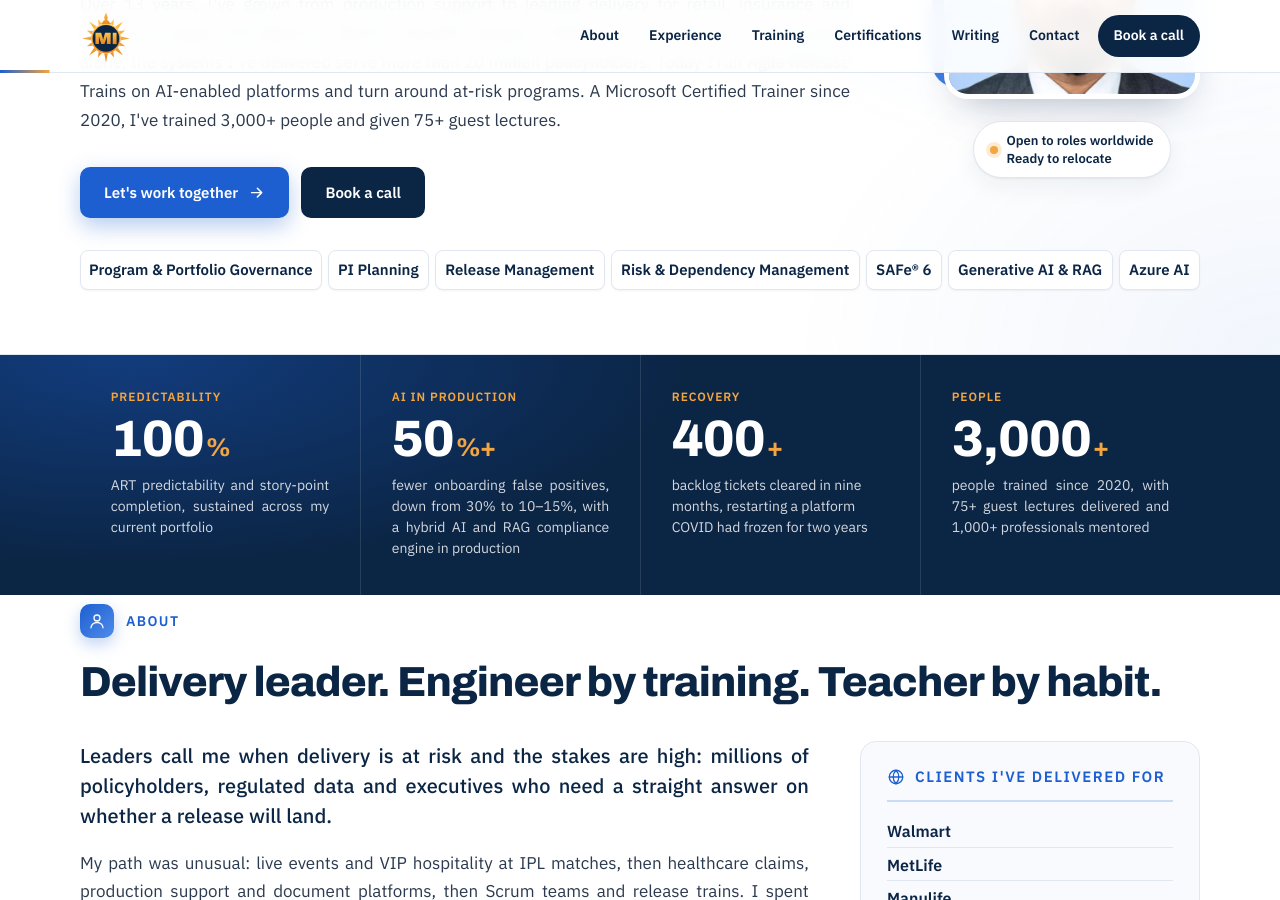
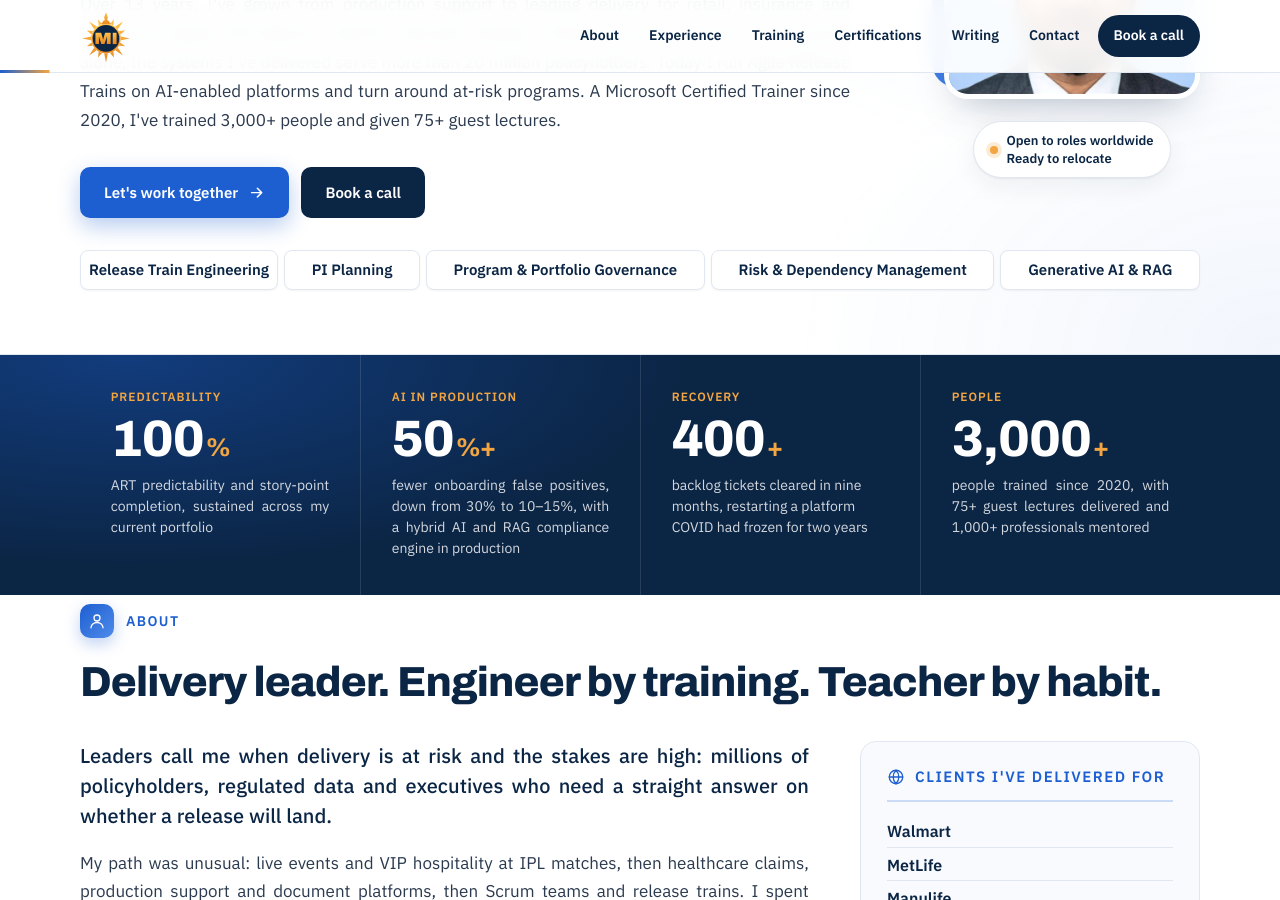
Before and after one commit to Madhan-I/Madhan-I.github.io, a Jekyll site: the page built from index.html, in a window 1280 px wide and 900 px high, scrolled down 308 px. Built offline with Jekyll 4.4.1, drawn with Linux system fonts in a browser that asks for light colours.

Commit message:
Hero: five weightiest skill chips (RTE, PI Planning, Portfolio Governance, Risk & Dependency, GenAI & RAG).
Co-Authored-By: Claude Opus 5.5 <noreply@anthropic.com>
Claude-Session: https://claude.ai/code/session_01MFRrTt7LBDdX57m85KHNGp

```diff
--- a/_data/profile.yml
+++ b/_data/profile.yml
@@ -46,7 +46,7 @@ photo: "madhan-headshot-bright.jpg"
 
 # Skill boxes under the intro. Each group below is its own row on desktop.
 expertise_rows:
-  - [Program & Portfolio Governance, PI Planning, Release Management, Risk & Dependency Management, SAFe® 6, Generative AI & RAG, Azure AI]
+  - [Release Train Engineering, PI Planning, Program & Portfolio Governance, Risk & Dependency Management, Generative AI & RAG]
 
 # The four big numbers under the hero. Keep it to four.
 metrics:
```
